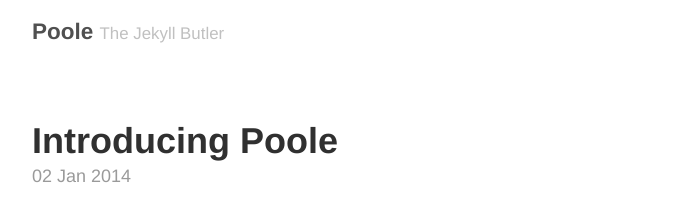
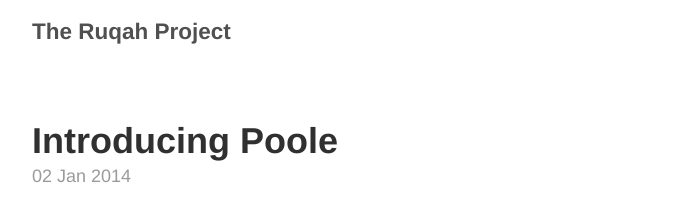
Before and after one commit to zeynepakay/Rakkas, a Jekyll site: the page built from index.html, in a window 1280 px wide. Shown: the top 212 px of the page, without its empty margins (293-985 px from the left). Built offline with Jekyll 4.4.1, drawn with Linux system fonts in a browser that asks for light colours; the list of posts is cut into pages by our own code.

Commit message:
Update _config.yml

```diff
--- a/_config.yml
+++ b/_config.yml
@@ -5,9 +5,9 @@
 relative_permalinks: true
 
 # Setup
-title:               Poole
-tagline:             The Jekyll Butler
-url:                 http://getpoole.com
+title:               The Ruqah Project
+tagline:
+url:                 theruqahproject.com
 paginate:            1
 baseurl:             ""
 
@@ -20,11 +20,5 @@
 
 # About/contact
 author:
-  name:              Mark Otto
-  url:               https://twitter.com/mdo
-  email:             markdotto@gmail.com
-
-# Custom vars
-version:             2.0.0
-github:
-  repo:              https://github.com/poole/poole
+  name:              Zeynep Akay
+  url:               https://twitter.com/zeynepakay
```
